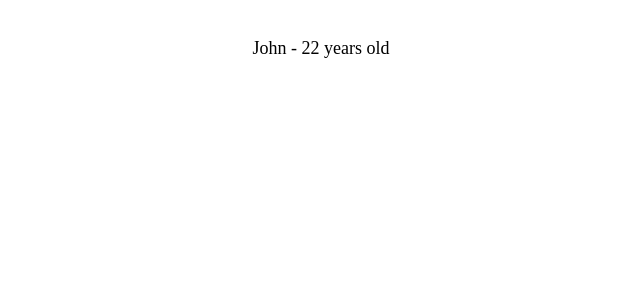
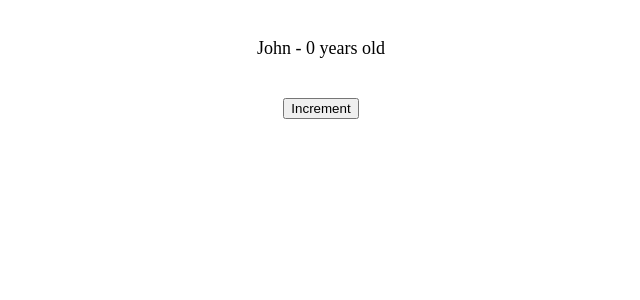
Before and after one commit to neo-niz/Vue-Training, a Vue app in the folder vue-neo-training1/: page / in a window 1280 px wide. Before the commit this address had no page. Shown: the top 300 px of the page, without its empty margins (319-959 px from the left). Built offline with nearby package versions, Linux system fonts and the light colour scheme.

Commit message:
feat(bloc 10): Child parents events

```diff
--- a/vue-neo-training1/src/App.vue
+++ b/vue-neo-training1/src/App.vue
@@ -1,8 +1,9 @@
 <script setup>
-import { reactive } from 'vue';
+import { ref } from 'vue';
+import CounterButton from './componants/CounterButton.vue';
 import UserCard from './componants/UserCard.vue';
 
-
+const age = ref(0)
 </script>
 
 <!-- <script>
@@ -18,7 +19,11 @@
 <template>
   <div class="center">
     <div class="box">
-    <UserCard name="John" :age="22"  />
+      <UserCard name="John" :age="age" />
+    </div>
+
+    <div class="box">
+      <CounterButton @increment="() => age ++" />
     </div>
   </div>
 </template>
--- /dev/null
+++ b/vue-neo-training1/src/componants/CounterButton.vue
@@ -0,0 +1,12 @@
+<script setup>
+import { defineEmits } from 'vue';
+defineEmits(["increment"])
+
+</script>
+<template>
+    <div>
+        <button @click="$emit('increment')" >Increment</button>
+    </div>
+</template>
+
+<style></style>
```
